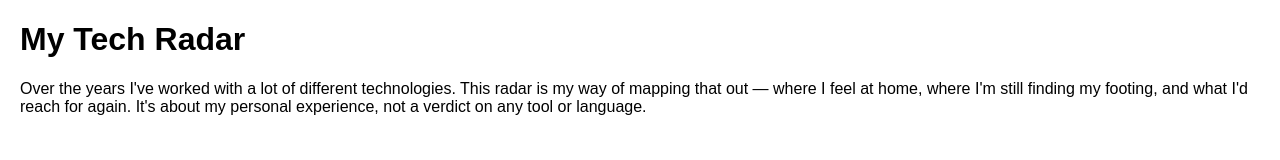
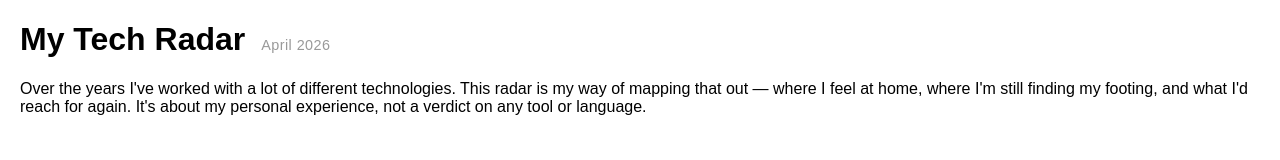
Before and after one commit to SebaRenner/tech-radar, an Angular app: page / in a window 1280 px wide. Shown: the top 160 px of the page. Built offline with nearby package versions, Linux system fonts and the light colour scheme.

Commit message:
feat: added version stamp

```diff
--- a/src/app/app.html
+++ b/src/app/app.html
@@ -1,5 +1,8 @@
-<div class="content">
-    <h1>My Tech Radar</h1>
+<div class="app-content">
+    <div class="title-area">
+        <h1>My Tech Radar</h1>
+        <span class="version-stamp">April 2026</span>
+    </div>
     <p>Over the years I've worked with a lot of different technologies. This radar is my way of mapping that out — where I feel at home, where I'm still finding my footing, and what I'd reach for again. It's about my personal experience, not a verdict on any tool or language.</p>
     <app-radar-canvas [blips]="blips" (blipSelected)="onBlipSelected($event)" />
 </div>
--- a/src/app/app.scss
+++ b/src/app/app.scss
@@ -1,4 +1,21 @@
-.content {
+.app-content {
   display: block;
   padding: 0px 20px 20px 20px;
+
+  .title-area {
+    display: flex;
+    align-items: baseline;
+    gap: 1rem;
+  }
+
+  p {
+    margin-top: 0;
+  }
+
+  .version-stamp {
+    font-size: 0.9rem;
+    color: #999;
+    font-weight: 400;
+    letter-spacing: 0.03em;
+  }
 }
```
